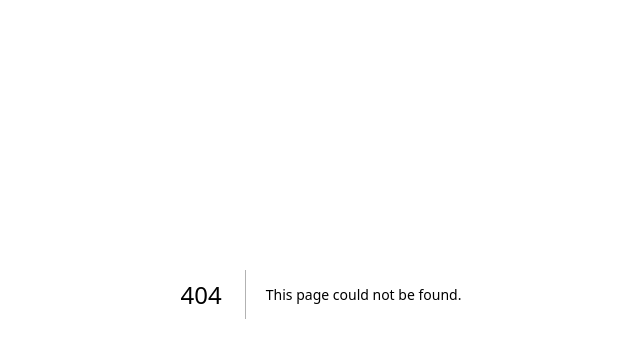
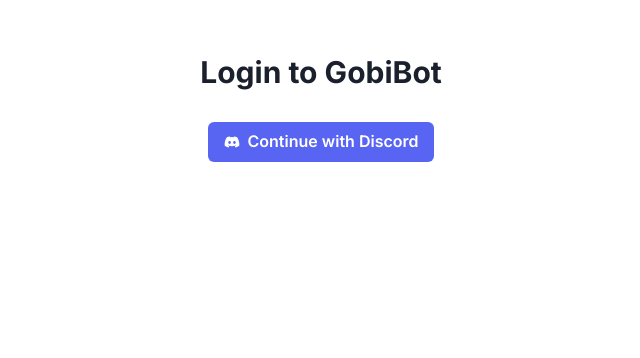
Before and after one commit to boromihir/gobibot, a Next.js app in the folder apps/web/: page /login in a window 1280 px wide. Before the commit this address had no page. Shown: the part 106-464 px from the top of the page, without its empty margins (319-959 px from the left). Built offline with nearby package versions, Linux system fonts and the light colour scheme.

Commit message:
Init login page

```diff
--- a/apps/web/package.json
+++ b/apps/web/package.json
@@ -18,7 +18,8 @@
     "next": "13.1.6",
     "nookies": "^2.5.2",
     "react": "18.2.0",
-    "react-dom": "18.2.0"
+    "react-dom": "18.2.0",
+    "react-icons": "^4.7.1"
   },
   "devDependencies": {
     "@gobibot/tsconfig": "*",
--- /dev/null
+++ b/apps/web/pages/login.tsx
@@ -0,0 +1,28 @@
+import { Button, Container, Heading, VStack } from '@chakra-ui/react'
+import { FaDiscord } from 'react-icons/fa'
+
+export default function Login() {
+  const onClick = () => {
+    const w = 600
+    const h = 800
+    const y = window.outerHeight / 2 - w / 2
+    const x = window.outerWidth / 2 - h / 2
+    const windowFeatures = `popup,width=${w},height=${h},top=${y},left=${x}`
+    window.open('http://localhost:3000/auth/discord', '_blank', windowFeatures)
+  }
+
+  return (
+    <Container mt="10rem" centerContent>
+      <VStack spacing="2rem">
+        <Heading size="lg">Login to GobiBot</Heading>
+        <Button
+          leftIcon={<FaDiscord />}
+          onClick={onClick}
+          colorScheme="discord"
+        >
+          Continue with Discord
+        </Button>
+      </VStack>
+    </Container>
+  )
+}
--- a/apps/web/theme/index.ts
+++ b/apps/web/theme/index.ts
@@ -12,6 +12,11 @@
   fonts: {
     heading: inter.style.fontFamily,
     body: inter.style.fontFamily
+  },
+  colors: {
+    discord: {
+      500: '#5865F2'
+    }
   }
 })
 
```
Also changed, not shown: 1 other file (tests, documents, lock files or other folders).
